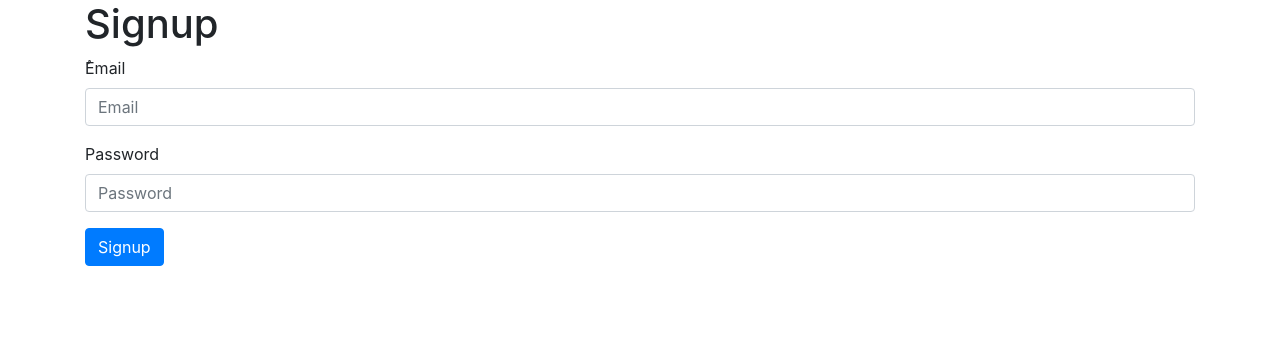
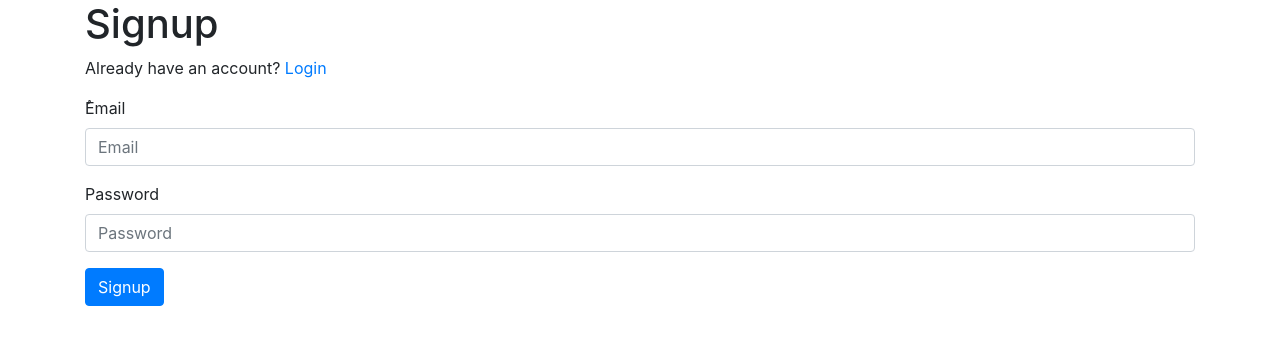
Before and after one commit to YoussefPasha/chat, a React (Create React App) app: page /signup in a window 1280 px wide. Shown: the top 344 px of the page. Built offline with nearby package versions, Linux system fonts and the light colour scheme; no server answers.

Commit message:
done with testing

```diff
--- a/src/components/partials/Signup.js
+++ b/src/components/partials/Signup.js
@@ -32,7 +32,9 @@ class Signup extends Component {
                   }
                 }}
               >
-
+                <p>
+                  Already have an account? <Link to="/login">Login</Link>
+                </p>
                 <div className="form-group">
                   <label>ُEmail</label>
                   <input
```
